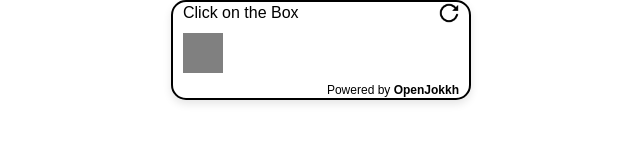
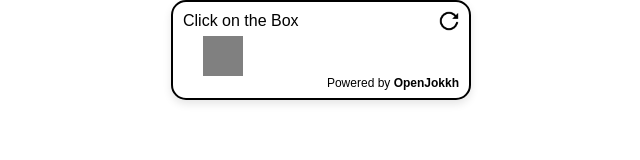
Before and after one commit to arman-bd/openjokkh, a website: page src/public/openjokkh.html in a window 1280 px wide. Shown: the whole page, without its empty margins (319-959 px from the left). Drawn offline with Linux system fonts and the light colour scheme; no server answers.

Commit message:
updated ui

```diff
--- a/src/api/services/captcha_service.ts
+++ b/src/api/services/captcha_service.ts
@@ -21,9 +21,6 @@ function analyzeMouseMovements(movements: Array<{x: number, y: number, timestamp
       lastMovement = movement;
   }
 
-  console.log(`Irregular movements: ${irregularMovements}`);
-  console.log(`Total movements: ${movements.length}`);
-  console.log(`Irregularity ratio: ${irregularMovements / movements.length}`);
   // Check if a significant portion of movements are 'irregular'
   return (irregularMovements / movements.length) < 0.3;
 }
--- a/src/public/css/styles.css
+++ b/src/public/css/styles.css
@@ -32,13 +32,14 @@ body {
 }
 #middle-row {
     align-items: center;
-    margin-top: 10px;
+    margin-top: 5px;
+    margin-left: 40px;
     gap: 10px;
 }
 #bottom-row {
     justify-content: space-between;
     align-items: right;
-    margin-top: 10px;
+    margin-top: 0px;
 }
 #custom-checkbox {
     width: 40px;
--- a/src/public/js/captcha.js
+++ b/src/public/js/captcha.js
@@ -74,7 +74,6 @@ document.addEventListener('DOMContentLoaded', function () {
         customCheckbox.classList.add('checked');
         const checkboxIcon = document.getElementById('checkbox-icon');
         checkboxIcon.src = '/res/tick.png';
-        const captchaResponse = 'checkbox_clicked';
         const solution = solveJSChallenge(challenge);
         const mouseMovementData = JSON.stringify(mouseMovements);
 
```
